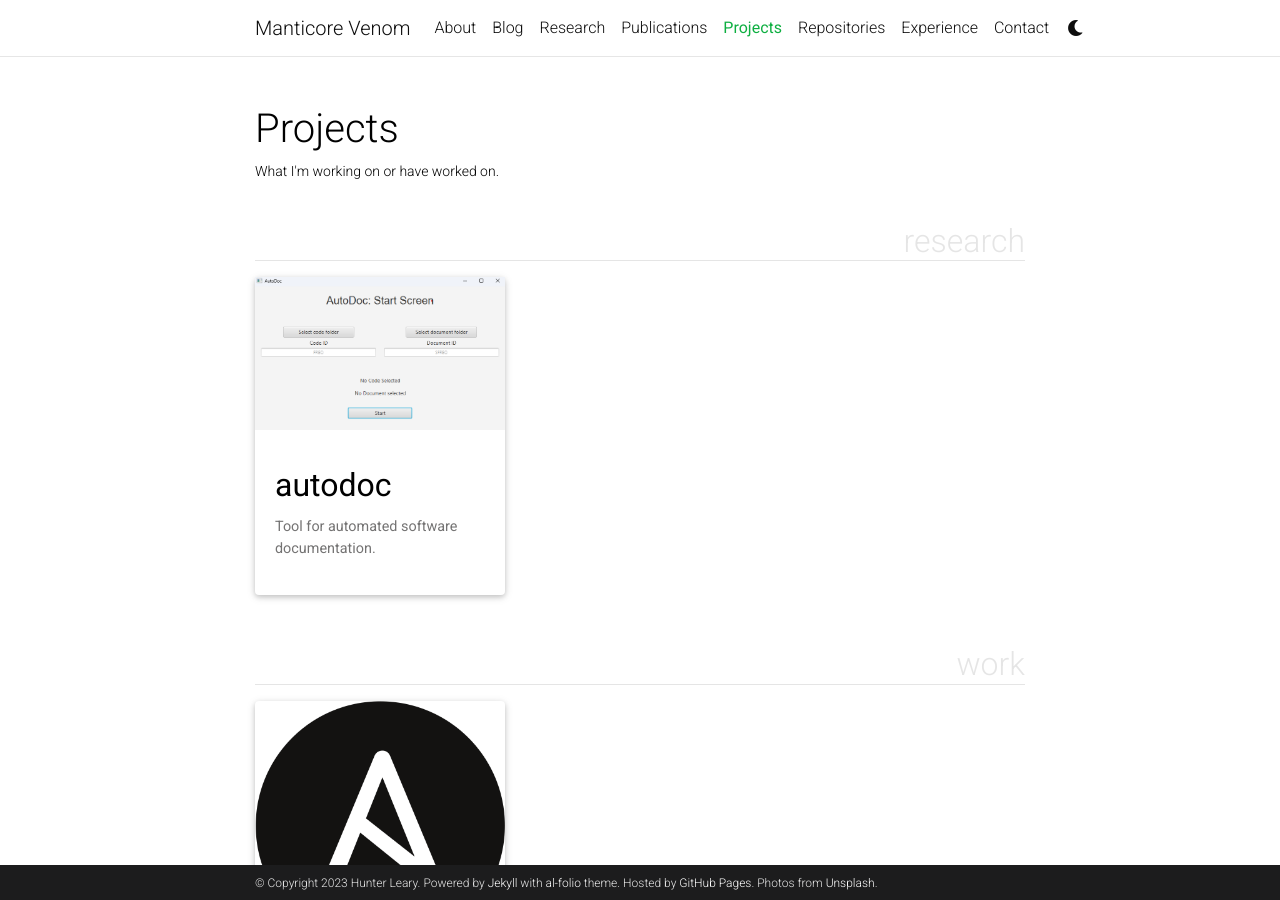
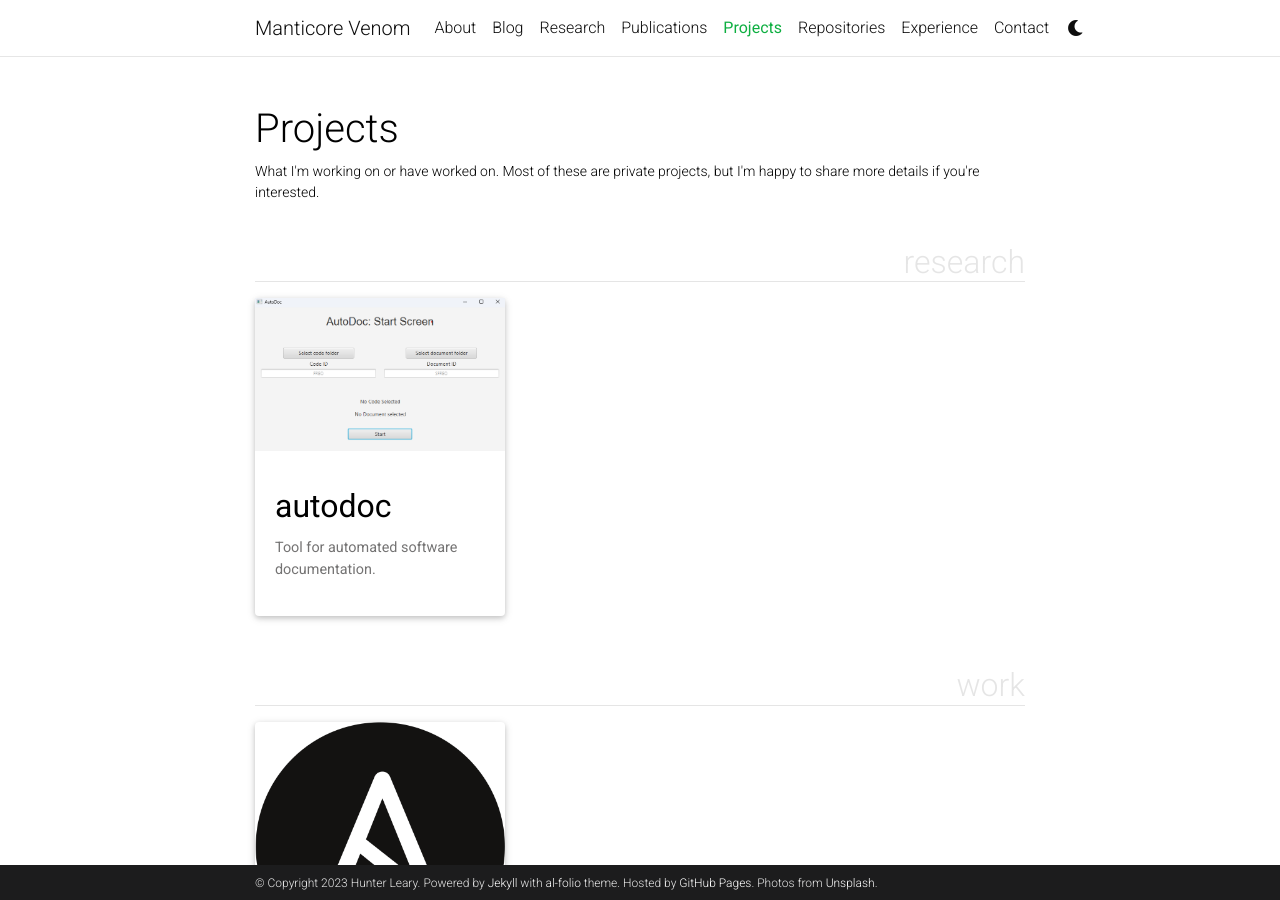
Before and after one commit to consulthunter/consulthunter.github.io, a Jekyll site: the page built from _pages/projects.md, in a window 1280 px wide and 900 px high. Built offline with Jekyll 4.4.1, drawn with Linux system fonts in a browser that asks for light colours; full-size pictures stand in for the smaller copies a plugin makes; comment, search, counter and statistics services are not loaded; a style sheet for code colours, icons or effects is not loaded.

Commit message:
adding project description

```diff
--- a/_pages/projects.md
+++ b/_pages/projects.md
@@ -2,7 +2,7 @@
 layout: page
 title: Projects
 permalink: /projects/
-description: What I'm working on or have worked on.
+description: What I'm working on or have worked on. Most of these are private projects, but I'm happy to share more details if you're interested.
 nav: true
 nav_order: 3
 display_categories: [research, work, school, fun,]
```
